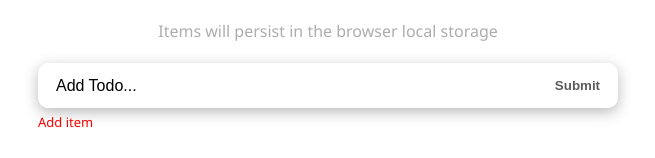
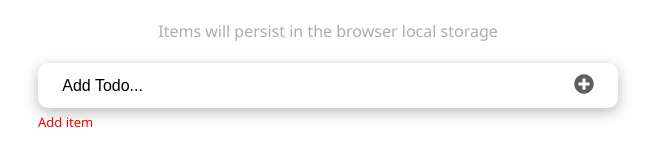
Before and after one commit to Ali-0111/react-todo, a React (Vite) app: page / in a window 1280 px wide. Shown: the part 193-351 px from the top of the page, without its empty margins (312-967 px from the left). Built offline with nearby package versions, Linux system fonts and the light colour scheme.

Commit message:
React Icons used

```diff
--- a/package.json
+++ b/package.json
@@ -12,6 +12,7 @@
   "dependencies": {
     "react": "^18.2.0",
     "react-dom": "^18.2.0",
+    "react-icons": "^4.9.0",
     "uuid": "^9.0.0"
   },
   "devDependencies": {
--- a/src/components/InputTodo.jsx
+++ b/src/components/InputTodo.jsx
@@ -1,3 +1,4 @@
+import { FaPlusCircle } from "react-icons/fa"
 import { useState, useRef } from 'react';
 import PropTypes from 'prop-types';
 
@@ -32,7 +33,13 @@ const InputTodo = ({addTodoItem}) => {
         // value={title}
         // onChange={handleChange}
       />
-      <button className="input-submit" onClick={handleSubmit}>Submit</button>
+      <button className="input-submit" onClick={handleSubmit}>
+        <FaPlusCircle
+          color="#5e5e5e"
+          size="20px"
+          className="submit-icon"
+        />
+      </button>
       </form>
       <span className="submit-warning">{message}</span>
     </>
--- a/src/components/TodoItem.jsx
+++ b/src/components/TodoItem.jsx
@@ -1,3 +1,5 @@
+import { FaTrash } from "react-icons/fa";
+import { AiFillEdit } from "react-icons/ai";
 import { useState, useRef } from 'react';
 import PropTypes from 'prop-types';
 import styles from '@/styles/TodoItem.module.css';
@@ -75,11 +77,15 @@ const TodoItem = ({ itemProp, setTodos }) => {
           onChange={() => handleChange(itemProp.id)}
         />
         <button onClick={hanldeEditing} >
-          Edit
+          <AiFillEdit
+            style={{ color: "#5e5e5e", fontSize: "16px" }}
+          />
         </button>
 
         <button onClick={() => delTodo(itemProp.id)}>
-          Delete
+          <FaTrash
+            style={{ color: "#5e5e5e", fontSize: "16px" }}
+          />
         </button>
 
         <span style={itemProp.completed ? completedStyle : null}>
```
Also changed, not shown: src/styles/app.css (line endings or trailing spaces), 1 other file (tests, documents, lock files or other folders).
